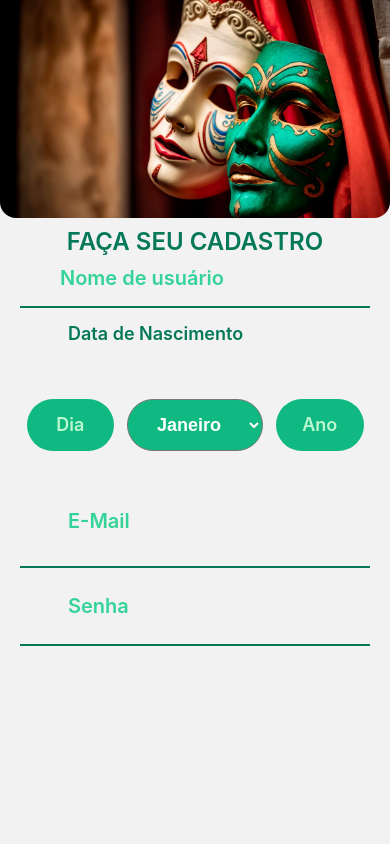
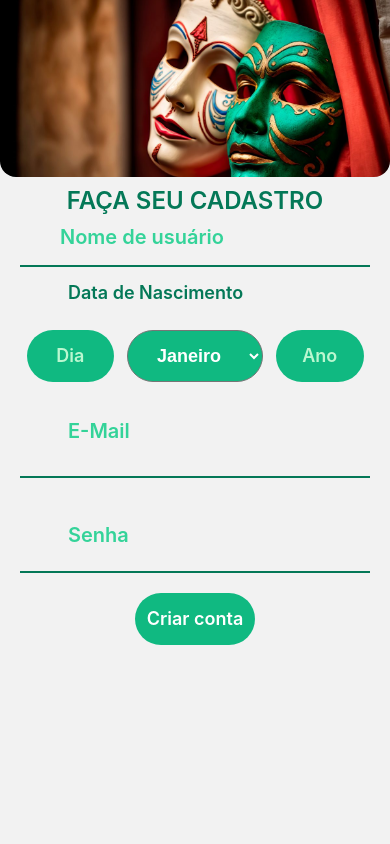
Before and after one commit to CorallusEtec/artConnectMobile, a React Native app: screen /Cadastro in a window 390 px wide. Shown: the top 844 px of the page. Built offline with nearby package versions, Linux system fonts and the light colour scheme.

Commit message:
Responsividade no layout

```diff
--- a/src/pages/Cadastro/Cadastro.js
+++ b/src/pages/Cadastro/Cadastro.js
@@ -23,10 +23,12 @@ export default function Cadastro() {
   const [ano, setAno] = useState();
   const [email, setEmail] = useState("");
   const [senha, setSenha] = useState("");
+
+
   return (
     <View style={{ flex: 1, flexDirection: "column" }}>
       {/* IMAGEM DE FUNDO */}
-      <View style={{ flex: 0.2 }}>
+      <View style={{ flex: 0.15 }}>
         <Image
           className="rounded-b-2xl"
           style={{ maxHeight: "100%", maxWidth: "100%" }}
@@ -55,8 +57,8 @@ export default function Cadastro() {
           />
         </View>
 
-        <View style={{flex:0.2}} className="m-3">
-          <View style={{flex:0.8}} className="flex-row gap-2 ">
+        <View style={{flex:0.14}} className="m-3">
+          <View style={{flex:1}} className="flex-row gap-2 ">
             <Image
               style={{ height: 40, width: 40 }}
               tintColor="#009966"
@@ -99,7 +101,7 @@ export default function Cadastro() {
           </View>
         </View>
 
-        <View style={{flex:0.1}} className="flex-row items-center border-emerald-700 border-b-2 gap-2 pb-2 ml-3 mr-3">
+        <View style={{flex:0.1}} className="mb-5 flex-row items-center border-emerald-700 border-b-2 gap-2 pb-2 ml-3 mr-3">
           <Image source={require("bootstrap-icons/icons/envelope-fill.svg")}
           tintColor="#009966"
           style={{height:40, width:40}}
@@ -114,7 +116,7 @@ export default function Cadastro() {
             placeholder="E-Mail"
           />
         </View>
-        <View style={{flex:0.1}} className="flex-row items-center border-emerald-700 border-b-2 gap-2 ml-3 mr-3">
+        <View style={{flex:0.1}} className=" mb-5 flex-row items-center border-emerald-700 border-b-2 gap-2 ml-3 mr-3">
           <Image source={require("bootstrap-icons/icons/lock-fill.svg")}
           tintColor="#009966"
           style={{height:40, width:40}}
@@ -135,6 +137,11 @@ export default function Cadastro() {
             source={mostrarSenha?require('bootstrap-icons/icons/eye-fill.svg'):require('bootstrap-icons/icons/eye-slash-fill.svg')} />
           </Pressable>
         </View>
+        <View className="flex-row justify-center">
+          <Pressable className="  bg-emerald-500  p-3  rounded-full">
+            <Text className="text-lg text-white text-center font-semibold">Criar conta</Text>
+          </Pressable>
+        </View>
       </View>
     </View>
   );
```
